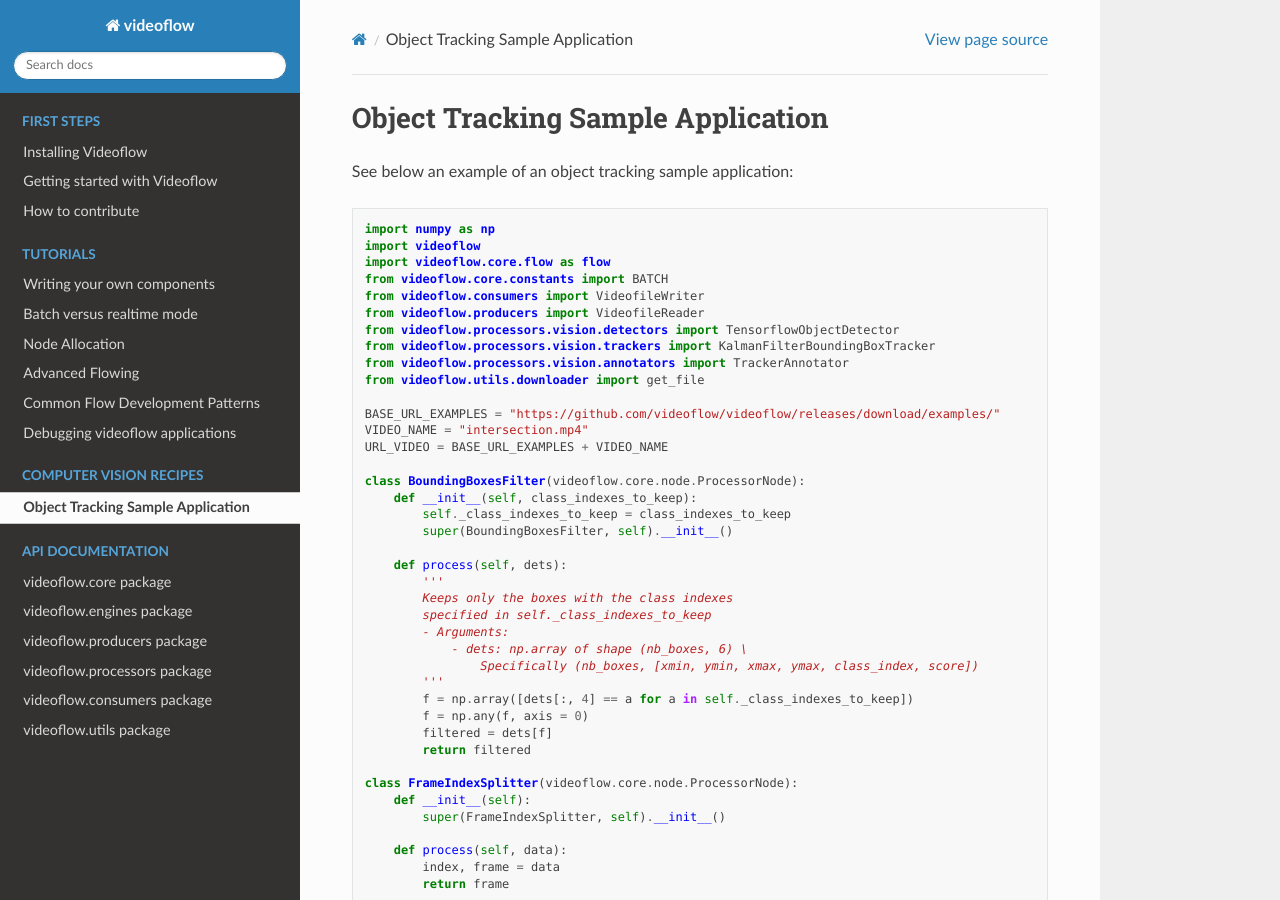
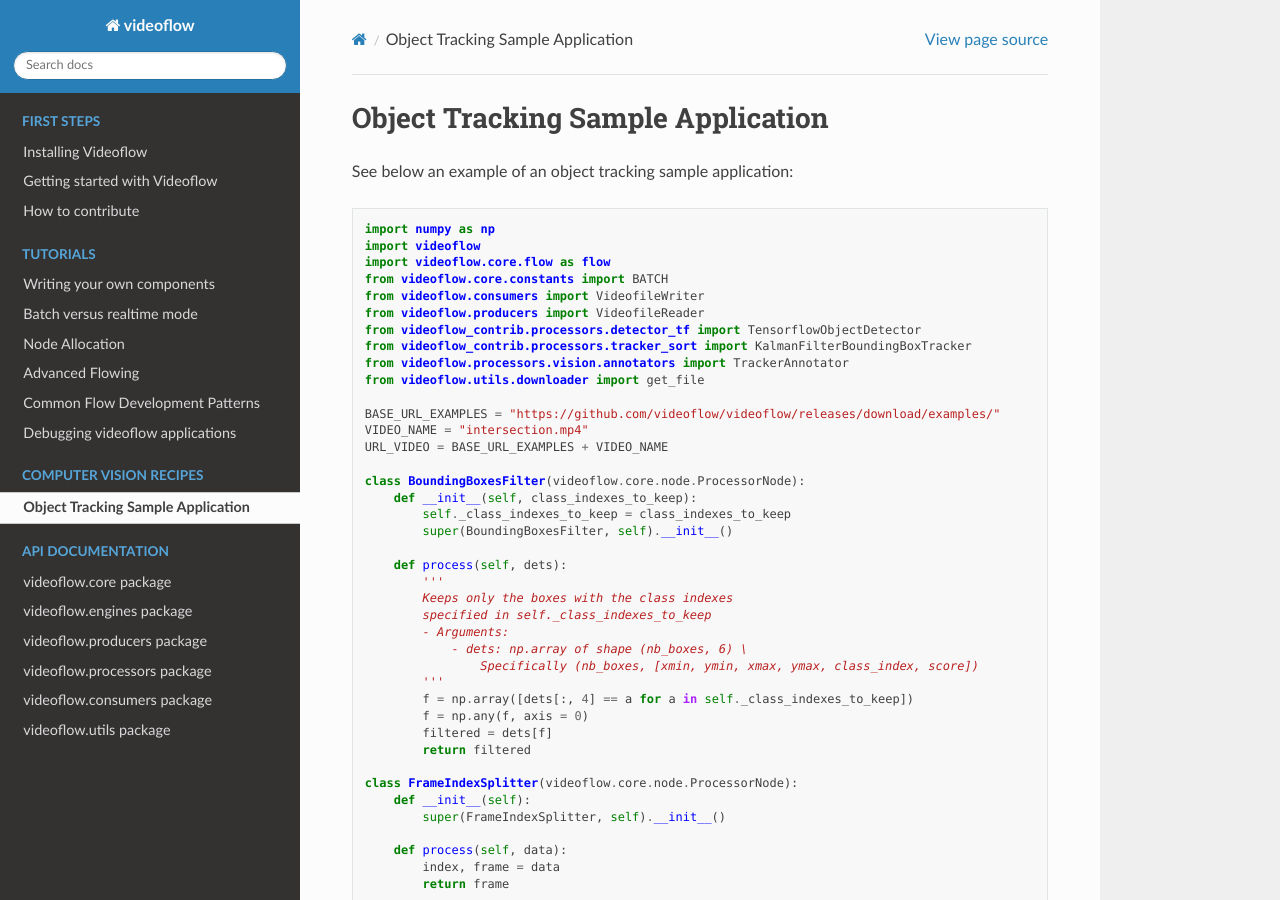
Before and after one commit to videoflow/videoflow, a Sphinx documentation site: the page built from docs/source/computer-vision-recipes/object-tracking-sample-application.rst, in a window 1280 px wide and 900 px high. Built offline with Sphinx 7.4.7 and the Read the Docs theme 2.0.0, drawn with Linux system fonts in a browser that asks for light colours.

Commit message:
Fixed documentation

```diff
--- a/docs/source/computer-vision-recipes/object-tracking-sample-application.rst
+++ b/docs/source/computer-vision-recipes/object-tracking-sample-application.rst
@@ -9,8 +9,8 @@ See below an example of an object tracking sample application::
     from videoflow.core.constants import BATCH
     from videoflow.consumers import VideofileWriter
     from videoflow.producers import VideofileReader
-    from videoflow.processors.vision.detectors import TensorflowObjectDetector
-    from videoflow.processors.vision.trackers import KalmanFilterBoundingBoxTracker
+    from videoflow_contrib.processors.detector_tf import TensorflowObjectDetector
+    from videoflow_contrib.processors.tracker_sort import KalmanFilterBoundingBoxTracker
     from videoflow.processors.vision.annotators import TrackerAnnotator
     from videoflow.utils.downloader import get_file
 
```
Also changed, not shown: README.md (+1 -1 lines).
